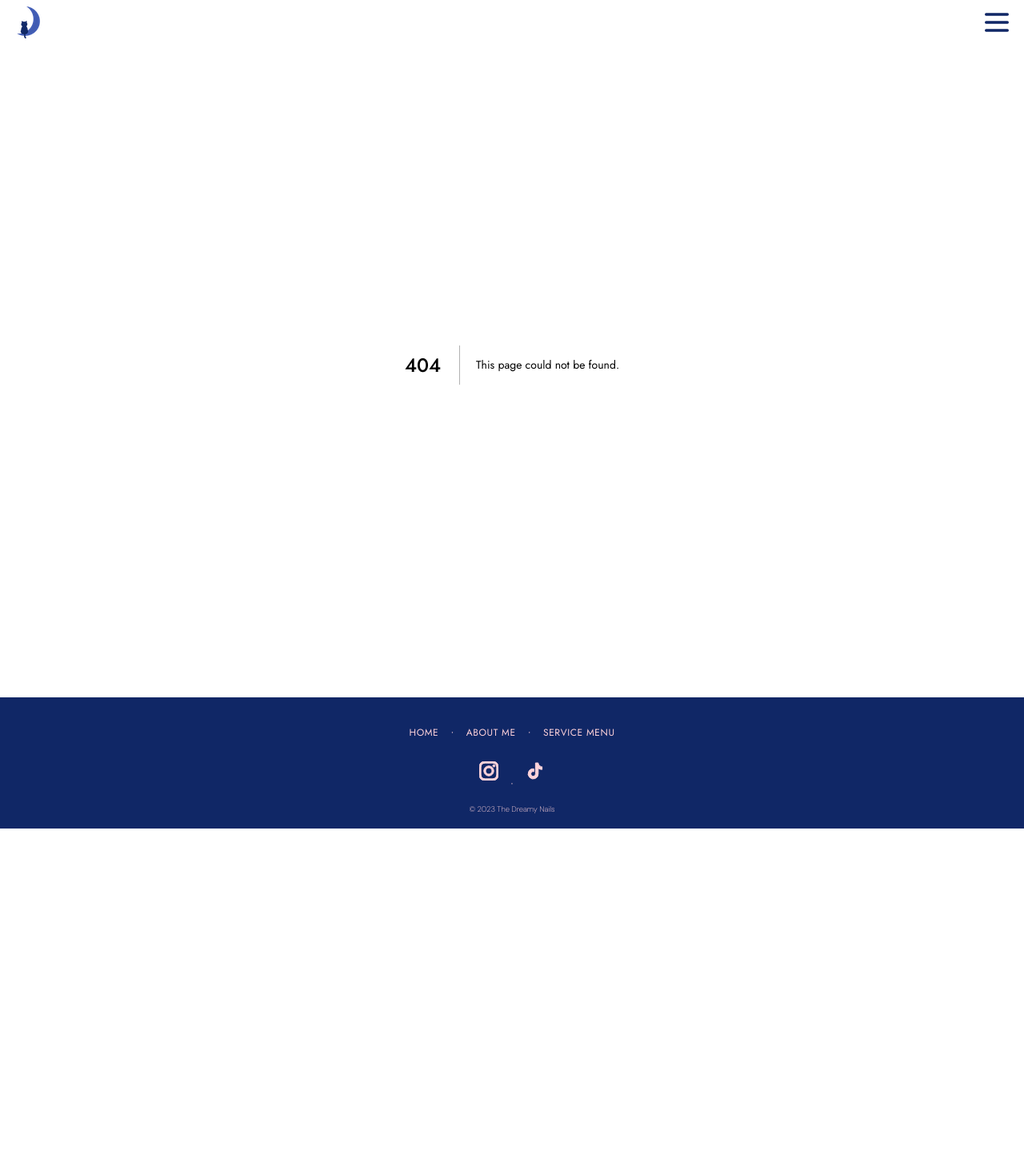
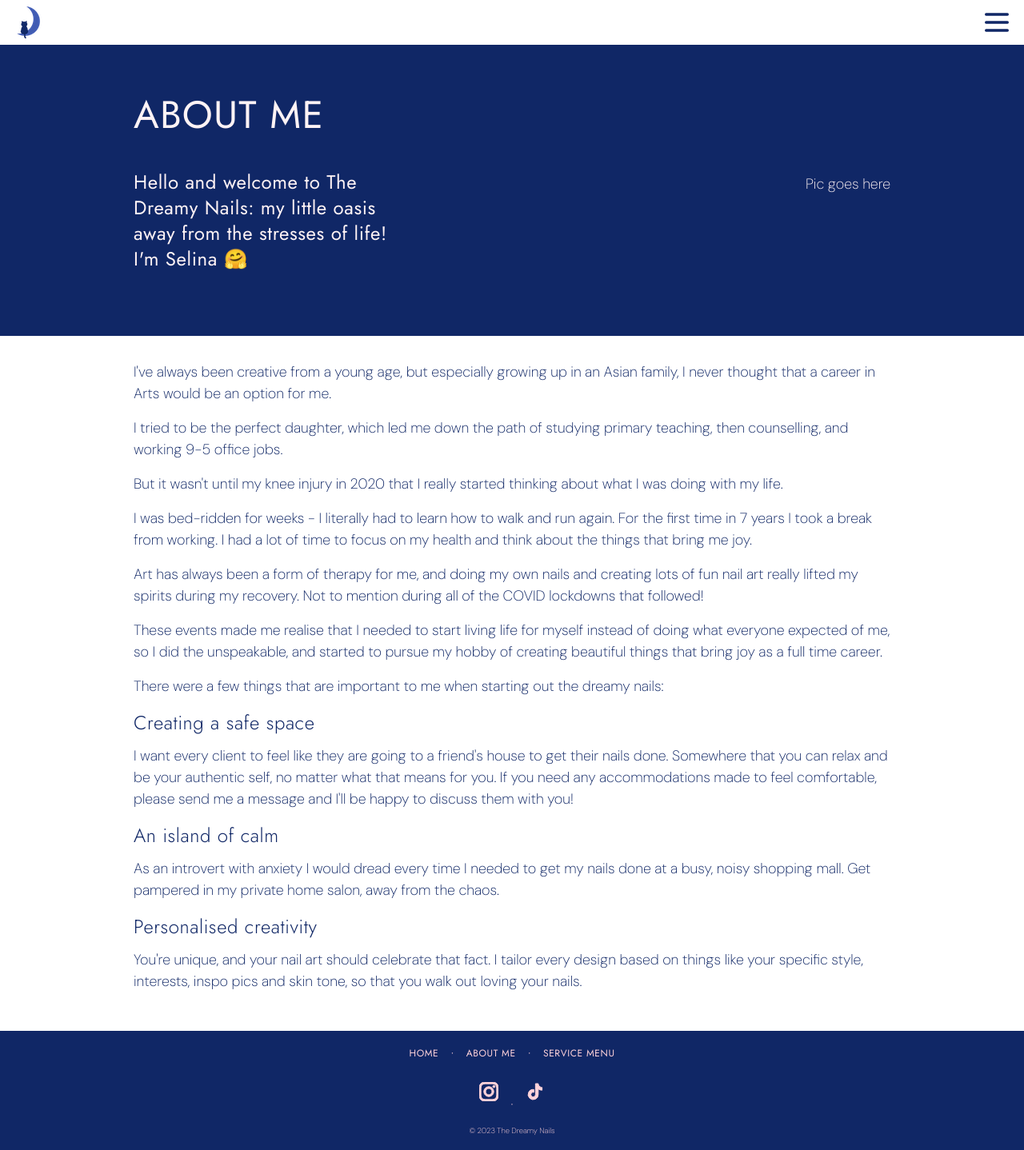
Before and after one commit to ddembo/tdn-web-next, a Next.js app: page /about in a window 1280 px wide. Before the commit this address had no page. Shown: the whole page at 80% size. Before the commit the page ends 1036 px from the top, so only its background shows below. Built offline with nearby package versions, Linux system fonts and the light colour scheme.

Commit message:
fix layout issues allowing better component composition

```diff
--- /dev/null
+++ b/app/about/page.tsx
@@ -0,0 +1,76 @@
+import type { Metadata } from 'next/types';
+
+import Section from '@/components/Section/Section';
+import { H2 } from '@/components/Heading/Heading';
+import Hero from '@/components/Hero/Hero';
+
+export const metadata: Metadata = {
+  title: 'The Dreamy Nails | Service menu',
+  description: 'Get an idea of my current nail services, and how much your appointment will cost.',
+};
+
+export default function AboutMe() {
+  return (
+    <div className="grow">
+      <Hero
+        contained
+        // FIXME: fix types for heading prop so I don't need a Fragment
+        heading={<>About me</>}
+        subtitle="Hello and welcome to The Dreamy Nails: my little oasis away from the stresses of life! I'm Selina 🤗"
+        feature={<p>Pic goes here</p>}
+      />
+      <Section>
+        <Section.Column>
+          <p>
+            I&apos;ve always been creative from a young age, but especially growing up in an Asian
+            family, I never thought that a career in Arts would be an option for me.
+          </p>
+          <p>
+            I tried to be the perfect daughter, which led me down the path of studying primary
+            teaching, then counselling, and working 9-5 office jobs.
+          </p>
+          <p>
+            But it wasn&apos;t until my knee injury in 2020 that I really started thinking about
+            what I was doing with my life.
+          </p>
+          <p>
+            I was bed-ridden for weeks - I literally had to learn how to walk and run again. For the
+            first time in 7 years I took a break from working. I had a lot of time to focus on my
+            health and think about the things that bring me joy.
+          </p>
+          <p>
+            Art has always been a form of therapy for me, and doing my own nails and creating lots
+            of fun nail art really lifted my spirits during my recovery. Not to mention during all
+            of the COVID lockdowns that followed!
+          </p>
+          <p>
+            These events made me realise that I needed to start living life for myself instead of
+            doing what everyone expected of me, so I did the unspeakable, and started to pursue my
+            hobby of creating beautiful things that bring joy as a full time career.
+          </p>
+          <p>
+            There were a few things that are important to me when starting out the dreamy nails:
+          </p>
+          <H2 variant="h3">Creating a safe space</H2>
+          <p>
+            I want every client to feel like they are going to a friend&apos;s house to get their
+            nails done. Somewhere that you can relax and be your authentic self, no matter what that
+            means for you. If you need any accommodations made to feel comfortable, please send me a
+            message and I&apos;ll be happy to discuss them with you!
+          </p>
+          <H2 variant="h3">An island of calm</H2>
+          <p>
+            As an introvert with anxiety I would dread every time I needed to get my nails done at a
+            busy, noisy shopping mall. Get pampered in my private home salon, away from the chaos.
+          </p>
+          <H2 variant="h3">Personalised creativity</H2>
+          <p>
+            You&apos;re unique, and your nail art should celebrate that fact. I tailor every design
+            based on things like your specific style, interests, inspo pics and skin tone, so that
+            you walk out loving your nails.
+          </p>
+        </Section.Column>
+      </Section>
+    </div>
+  );
+}
--- a/app/globals.css
+++ b/app/globals.css
@@ -39,7 +39,7 @@ a {
 p {
   font-size: 1.125rem;
   font-weight: 250;
-  margin-top: 1rem;
+  margin-bottom: 1rem;
 }
 
 p:first-of-type {
--- a/app/services/page.tsx
+++ b/app/services/page.tsx
@@ -1,9 +1,7 @@
 import type { Metadata } from 'next/types';
 
 import Section from '@/components/Section/Section';
-import Heading, { H1, H2, H3, H4 } from '@/components/Heading/Heading';
-import ButtonLink from '@/components/ButtonLink/ButtonLink';
-import Container from '@/components/Container/Container';
+import Heading, { H2, H3, H4 } from '@/components/Heading/Heading';
 import Hero from '@/components/Hero/Hero';
 
 export const metadata: Metadata = {
--- a/components/Container/Container.tsx
+++ b/components/Container/Container.tsx
@@ -1,14 +1,21 @@
 import type { ReactNode } from 'react';
+import { twMerge } from 'tailwind-merge';
 
 interface ContainerProps {
   children: ReactNode;
   as?: Extract<keyof JSX.IntrinsicElements, 'div' | 'section'>;
+  slim?: boolean;
 }
 
-const Container = ({ children, as }: ContainerProps) => {
+const Container = ({ children, as, slim }: ContainerProps) => {
   const Element = as || 'div';
   return (
-    <Element className="w-full py-16 mb-8 bg-tdn-primary text-tdn-highlight-pale">
+    <Element
+      className={twMerge(
+        'w-full py-16 mb-0 bg-tdn-primary text-tdn-highlight-pale',
+        slim && 'py-0',
+      )}
+    >
       {children}
     </Element>
   );
--- a/components/Heading/Heading.tsx
+++ b/components/Heading/Heading.tsx
@@ -28,12 +28,12 @@ const Heading = ({
   className: mergeClasses,
 }: HeadingProps) => {
   const Element = as || 'h2';
-  const baseStyles = 'font-heading mb-5 tracking-wide leading-none lg:max-w-[66%] lg:leading-tight';
+  const baseStyles = 'font-heading mb-5 tracking-wide leading-none lg:max-w-lg lg:leading-tight';
   const variantStyles: { [k in HeadingVariant]?: string } = {
-    h1: 'font-normal text-4xl lg:text-5xl uppercase lg:max-w-[75%]',
+    h1: 'font-normal text-4xl uppercase lg:text-5xl lg:max-w-sm',
     h2: 'font-normal mb-2 text-3xl lg:mb-3 lg:text-4xl',
     h3: 'font-light mb-2 text-xl lg:mb-3 lg:text-2xl',
-    h4: 'font-normal mb-1 text-sm lg:mb-2 lg:text-base uppercase',
+    h4: 'font-normal mb-1 text-sm uppercase lg:mb-2 lg:text-base',
   };
   const className = twMerge(baseStyles, variantStyles[variant], mergeClasses);
   return <Element className={className}>{children}</Element>;
--- a/components/Hero/Hero.tsx
+++ b/components/Hero/Hero.tsx
@@ -28,8 +28,8 @@ const HeroInner = ({ expanded, heading, subtitle, feature }: HeroInnerProps) =>
     >
       <div
         className={twMerge(
-          'grow-0 w-full',
-          feature ? 'max-w-[296px]' : 'max-w-full', // Full width content area if no feature
+          'grow-0 w-full text-center lg:text-left',
+          feature ? 'max-w-xs' : 'max-w-full', // Full width content area if no feature
         )}
       >
         <H1 className={feature ? 'lg:max-w-full' : 'lg:max-w-lg'}>{heading}</H1>
@@ -57,7 +57,7 @@ const HeroInner = ({ expanded, heading, subtitle, feature }: HeroInnerProps) =>
 const Hero = ({ contained, ...heroProps }: HeroWrapperProps & HeroInnerProps) => {
   if (contained) {
     return (
-      <Container>
+      <Container slim>
         <HeroInner {...heroProps} />
       </Container>
     );
--- a/components/Section/Section.tsx
+++ b/components/Section/Section.tsx
@@ -18,7 +18,7 @@ const Section = ({ children, as, reverseColumns }: SectionProps) => {
     <Element
       className={twMerge(
         'tdn-section', // REQUIRED
-        'flex flex-col gap-x-4 items-start justify-space px-8 py-4 mx-auto lg:flex-row lg:flex-wrap lg:w-[978px] lg:px-4',
+        'flex flex-col gap-x-4 items-start justify-space p-8 mx-auto lg:flex-row lg:flex-wrap lg:w-[978px] lg:px-4',
         reverseColumns && 'lg:flex-row-reverse',
       )}
     >
--- a/components/SiteFooter/SiteFooter.tsx
+++ b/components/SiteFooter/SiteFooter.tsx
@@ -1,6 +1,4 @@
-import Image from 'next/image';
 import ButtonLink from '../ButtonLink/ButtonLink';
-import Section from '../Section/Section';
 import InstagramLogo from '../icons/InstagramLogo';
 import TikTokLogo from '../icons/TikTokLogo';
 
@@ -10,8 +8,8 @@ const listItemStyles = "inline text-tdn-highlight before:content-['·'] before:m
 
 export default function SiteFooter() {
   return (
-    <footer className="justify-self-end w-full pt-4 mt-4 text-tdn-highlight text-xs text-center bg-tdn-primary">
-      <Section as="div">
+    <footer className="justify-self-end w-full py-4 text-tdn-highlight text-xs text-center bg-tdn-primary">
+      <div className='mx-auto lg:max-w-[978px]'>
         <nav className="w-full">
           <ul className={listStyles}>
             <li className={listItemStyles}>
@@ -57,7 +55,7 @@ export default function SiteFooter() {
           </li>
         </ul>
         <small className="w-full font-extralight">&copy; 2023 The Dreamy Nails</small>
-      </Section>
+      </div>
     </footer>
   );
 }
```
Also changed, not shown: 1 other file (tests, documents, lock files or other folders).
